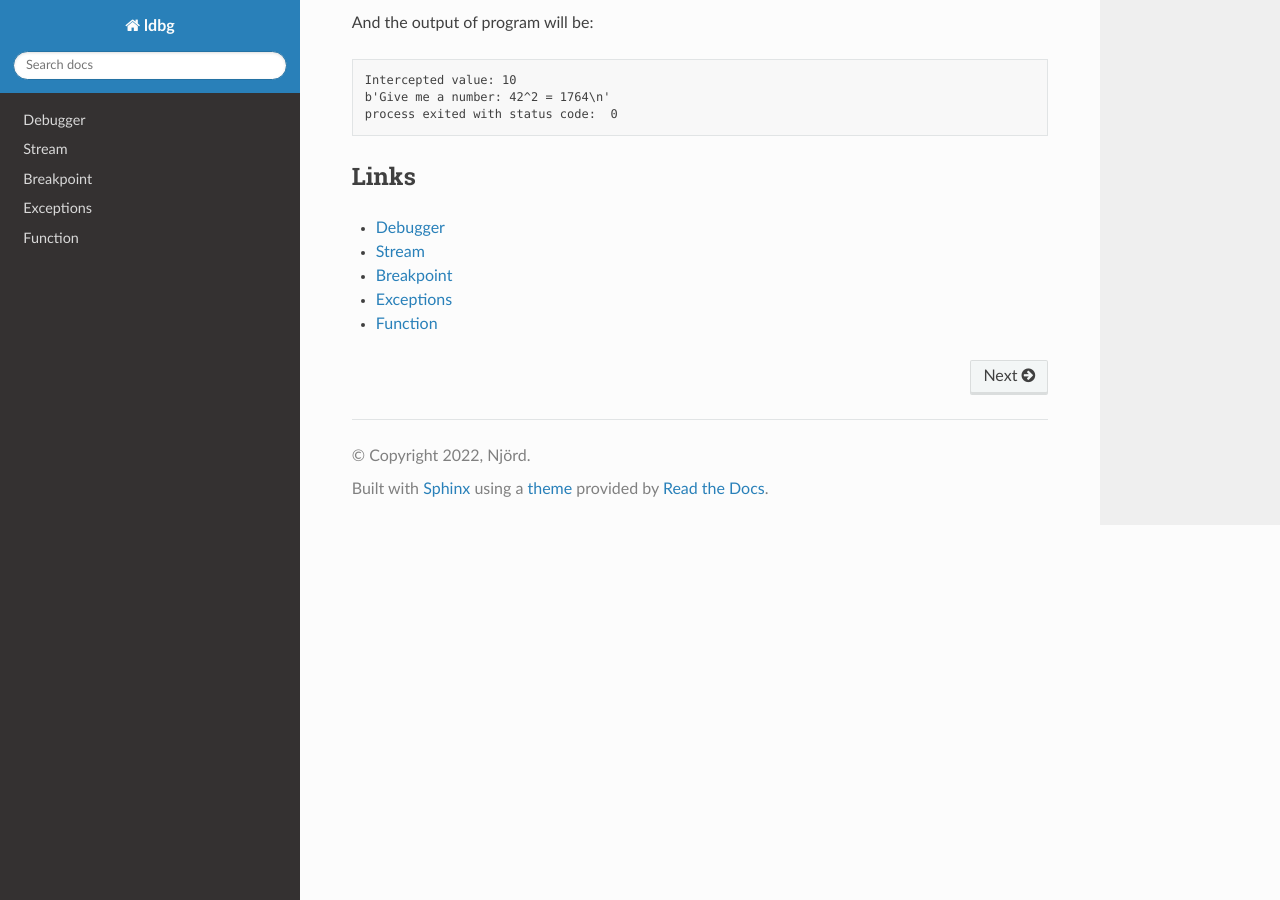
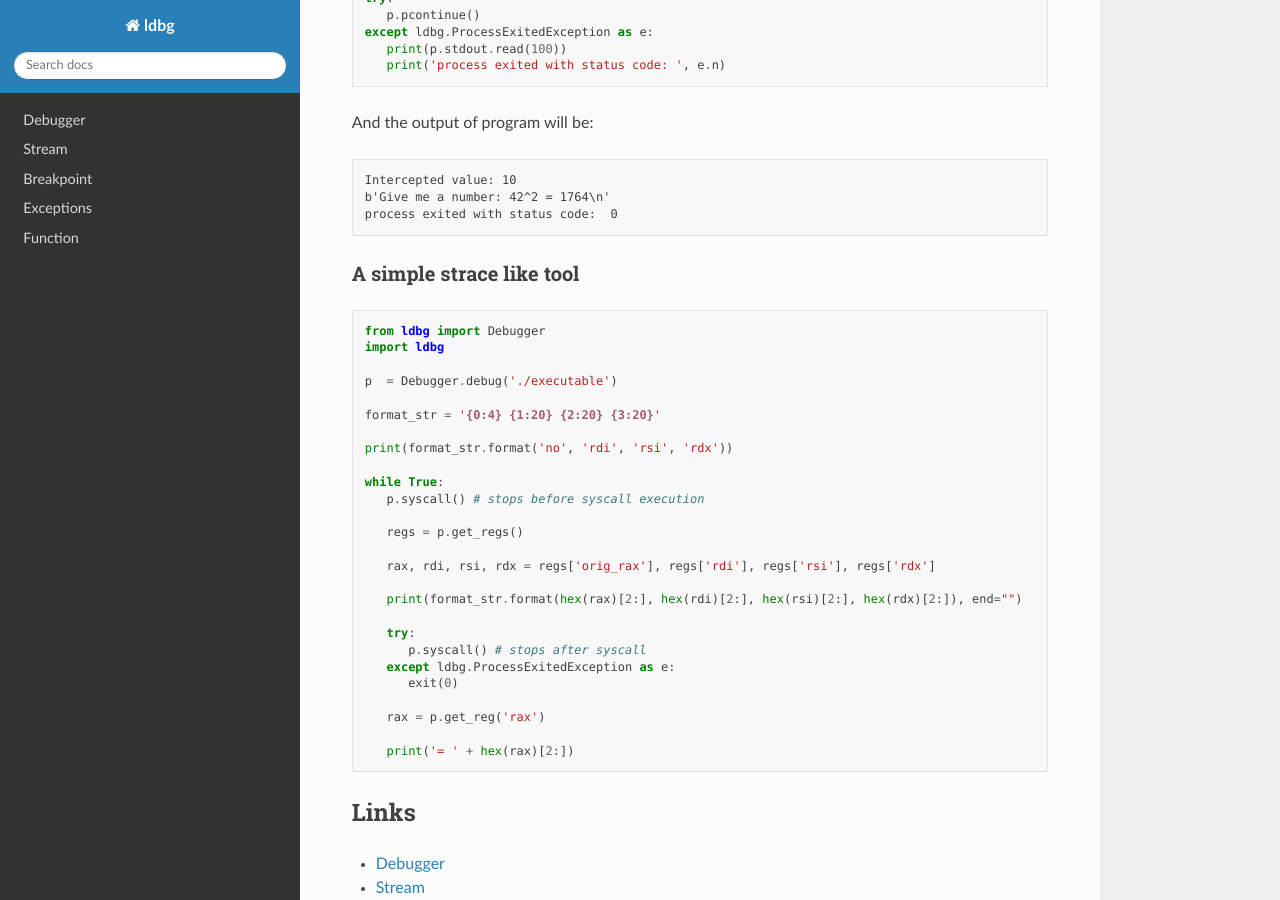
Before and after one commit to Njord0/ldbg, a Sphinx documentation site: the page built from doc/source/index.rst, in a window 1280 px wide and 900 px high, scrolled down 1814 px. Built offline with Sphinx 7.4.7 and the Read the Docs theme 2.0.0, drawn with Linux system fonts in a browser that asks for light colours; pages that are not in the unit, such as notebooks, are missing from menus; some of the changed text lies outside the part shown.

Commit message:
Update documentation index and add usage example

```diff
--- a/doc/source/index.rst
+++ b/doc/source/index.rst
@@ -24,6 +24,8 @@
 Examples
 --------
 
+Simple program
+^^^^^^^^^^^^^^
 .. code-block:: python
 
    from ldbg import Debugger
@@ -111,6 +115,38 @@
    process exited with status code:  0
 
 
+A simple strace like tool
+^^^^^^^^^^^^^^^^^^^^^^^^^
+
+.. code-block:: python
+
+   from ldbg import Debugger
+   import ldbg
+
+   p  = Debugger.debug('./executable')
+
+   format_str = '{0:4} {1:20} {2:20} {3:20}'
+
+   print(format_str.format('no', 'rdi', 'rsi', 'rdx'))
+
+   while True:
+      p.syscall() # stops before syscall execution
+
+      regs = p.get_regs()
+
+      rax, rdi, rsi, rdx = regs['orig_rax'], regs['rdi'], regs['rsi'], regs['rdx']
+
+      print(format_str.format(hex(rax)[2:], hex(rdi)[2:], hex(rsi)[2:], hex(rdx)[2:]), end="")
+
+      try:
+         p.syscall() # stops after syscall
+      except ldbg.ProcessExitedException as e:
+         exit(0)
+
+      rax = p.get_reg('rax')
+
+      print('= ' + hex(rax)[2:])
+
 
 Links
 -------
```
Also changed, not shown: other parts of doc/source/index.rst (+2 -0 lines).
